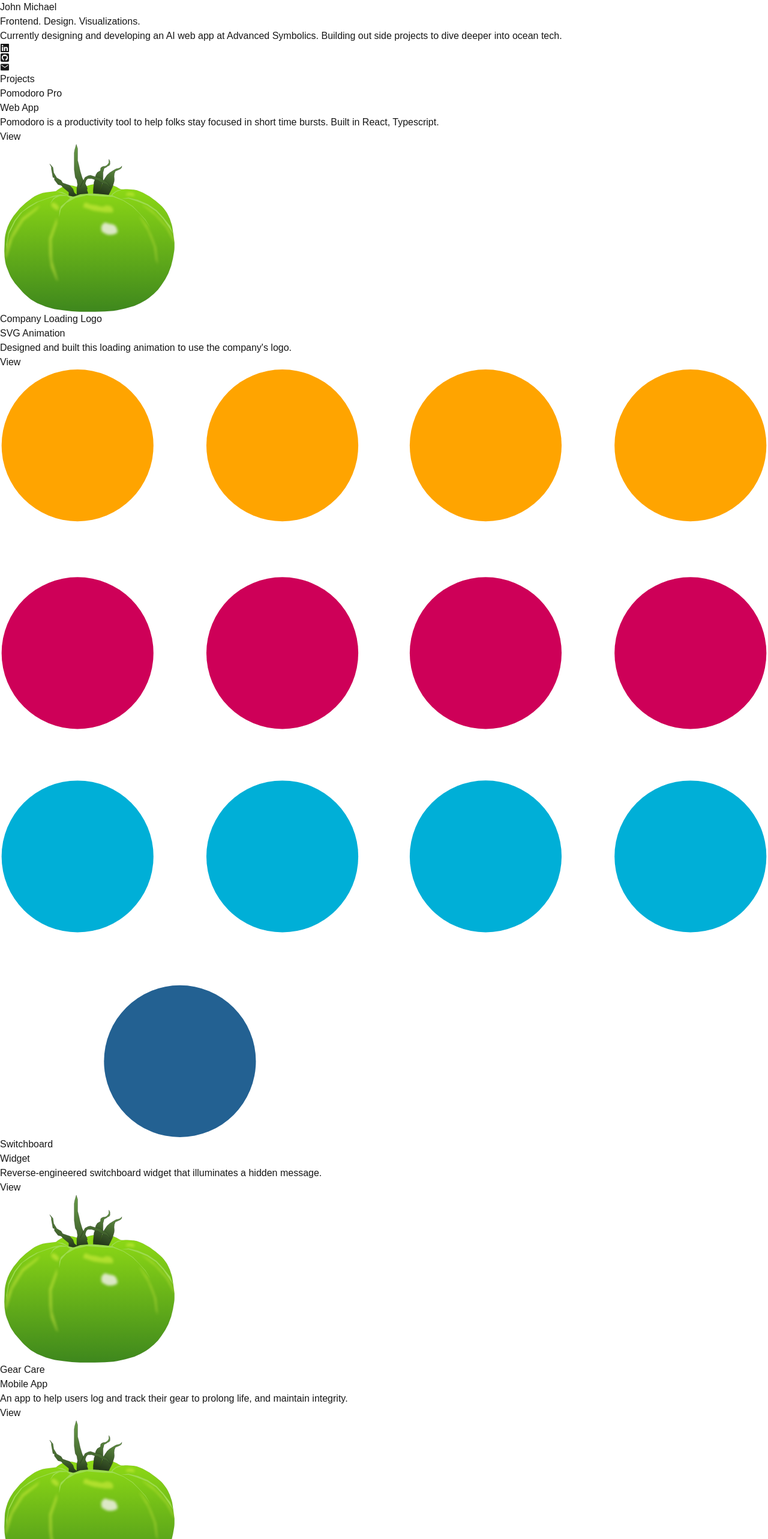
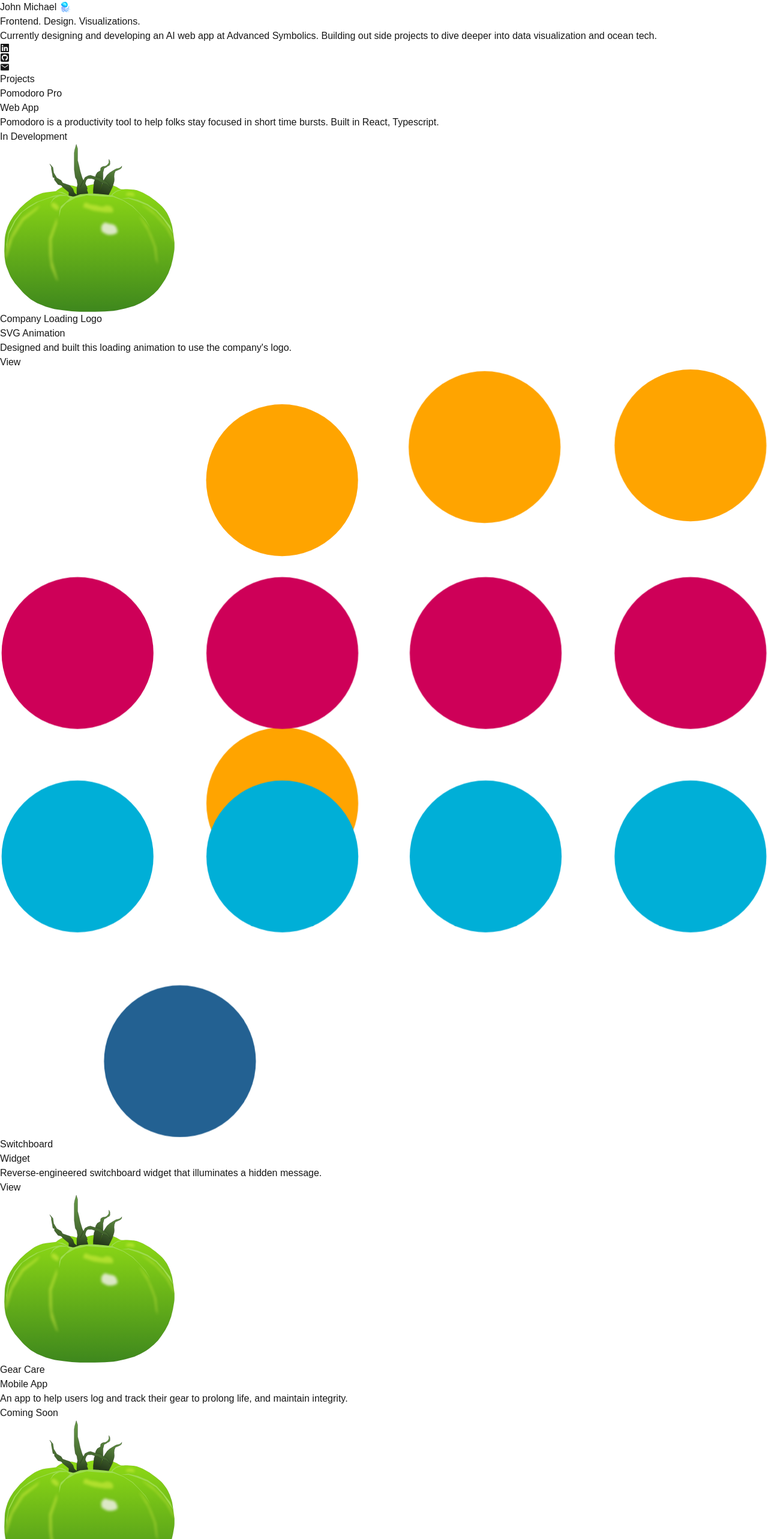
Before and after one commit to JohnMichaelD/portfolio, a Next.js app: page / in a window 1280 px wide. Shown: the top 2566 px of the page at 60% size. Built offline with nearby package versions, Linux system fonts and the light colour scheme.

Commit message:
added props for project card button

```diff
--- a/src/app/components/ProjectCard.tsx
+++ b/src/app/components/ProjectCard.tsx
@@ -10,9 +10,10 @@ type ProjectCardProps = {
     description: string;
     display: string | 'AnimatedLoader' | 'Switchboard';
     link: string;
+    status?: 'development' | 'live' | 'coming-soon';
   }
 
-  const ProjectCard = ({ title, tag, description, display, link }: ProjectCardProps) => {
+  const ProjectCard = ({ title, tag, description, display, link, status = 'live'}: ProjectCardProps) => {
     const renderDisplay = () => {
         switch(display) {
           case 'AnimatedLoader':
@@ -24,25 +25,47 @@ type ProjectCardProps = {
         }
       };
 
+    const getButtonStyles = () => {
+        switch(status) {
+            case 'development':
+                return "bg-amber-500/20 text-amber-500 rounded-full px-4 py-1 text-sm max-w-max";
+            case 'coming-soon':
+                return "bg-blue-500/20 text-blue-500 rounded-full px-4 py-1 text-sm max-w-max";
+            default:
+                return "bg-[#1B1B1B] text-white rounded-full px-4 py-1 text-sm max-w-max";
+        }
+    };
+
+    const getButtonText = () => {
+        switch(status) {
+            case 'development':
+                return "In Development";
+            case 'coming-soon':
+                return "Coming Soon";
+            default:
+                return "View";
+        }
+    };
+
     return (
-      <div className="flex flex-col sm:flex-row border border-[#303030] bg-[#303030] rounded-3xl w-full p-5">
+      <div className="flex flex-col sm:flex-row border border-[#303030] bg-[#303030] rounded-3xl w-full p-5 gap-4">
         <div className="flex flex-col justify-between gap-4">
           <div className="flex flex-col gap-2">
             <div className="flex items-center gap-4">
               <h3 className="font-semibold">{title}</h3>
-              <span className="text-xs bg-blue-200 text-black rounded px-2 p-1 min-w-max">{tag}</span>
+              <span className="text-xs bg-blue-100 text-blue-700 rounded px-2 p-1 min-w-max">{tag}</span>
             </div>
             <p className="text-sm">{description}</p>
           </div>
           <button
-            onClick={() => window.location.href = link}
-            className="bg-[#1B1B1B] text-white rounded-full px-4 py-1 text-sm max-w-max"
+              onClick={() => status === 'live' ? window.location.href = link : null}
+              className={getButtonStyles()}
           >
-            View
+              {getButtonText()}
           </button>
         </div>
 
-        <div className="flex items-center justify-center w-40">
+        <div className="flex items-center justify-center w-full sm:w-40">
             {renderDisplay()}
         </div>
       </div>
--- a/src/app/page.tsx
+++ b/src/app/page.tsx
@@ -7,28 +7,41 @@ const projects = [
     tag: "Web App",
     description: "Pomodoro is a productivity tool to help folks stay focused in short time bursts. Built in React, Typescript.",
     display: "/greenTomato.svg",
-    link: "/"
+    link: "/",
+    status: 'development'
+
   },
   {
     title: "Company Loading Logo",
     tag: "SVG Animation",
     description: "Designed and built this loading animation to use the company's logo.",
     display: "AnimatedLoader",
-    link: "/"
+    link: "/",
+    status: 'live'
   },
   {
     title: "Switchboard",
     tag: "Widget",
     description: "Reverse-engineered switchboard widget that illuminates a hidden message.",
     display: "/greenTomato.svg",
-    link: "https://switchboard-widget.vercel.app/"
+    link: "https://switchboard-widget.vercel.app/",
+    status: 'live'
   },
   {
     title: "Gear Care",
     tag: "Mobile App",
     description: "An app to help users log and track their gear to prolong life, and maintain integrity.",
     display: "/greenTomato.svg",
-    link: "/"
+    link: "/",
+    status: 'coming-soon'
+  },
+  {
+    title: "Sidemount Calc",
+    tag: "Web App",
+    description: "An app to help sidemount divers learn to count thirds.",
+    display: "/greenTomato.svg",
+    link: "https://www.sidemountcalc.com/",
+    status: 'live'
   }
 ];
 
@@ -37,8 +50,9 @@ export default function Home() {
   return (
     <div className="grid grid-rows-[20px_1fr_20px] items-center justify-items-center min-h-screen p-8 pb-20 gap-16 sm:p-20 font-[family-name:var(--font-geist-sans)]">
       <main className="flex flex-col gap-4 row-start-2 items-start max-w-[600px]">
-        <h1 className="font-semibold text-2xl">John Michael</h1>
-        <p>Frontend. Design. Visualizations. <br/> Currently designing and developing an AI web app at Advanced Symbolics. Building out side projects to dive deeper into ocean tech.</p>
+        <h1 className="font-semibold text-2xl">John Michael &#x1FABC;</h1>
+        <p>Frontend. Design. Visualizations.</p>
+        <p>Currently designing and developing an AI web app at Advanced Symbolics. Building out side projects to dive deeper into data visualization and ocean tech.</p>
         <SocialLinks/>
 
         <section className="flex flex-col gap-4 w-full border-t pt-8 mt-8">
```
Also changed, not shown: public/greenTomato.png (renamed from public/greenTomato_.png).
